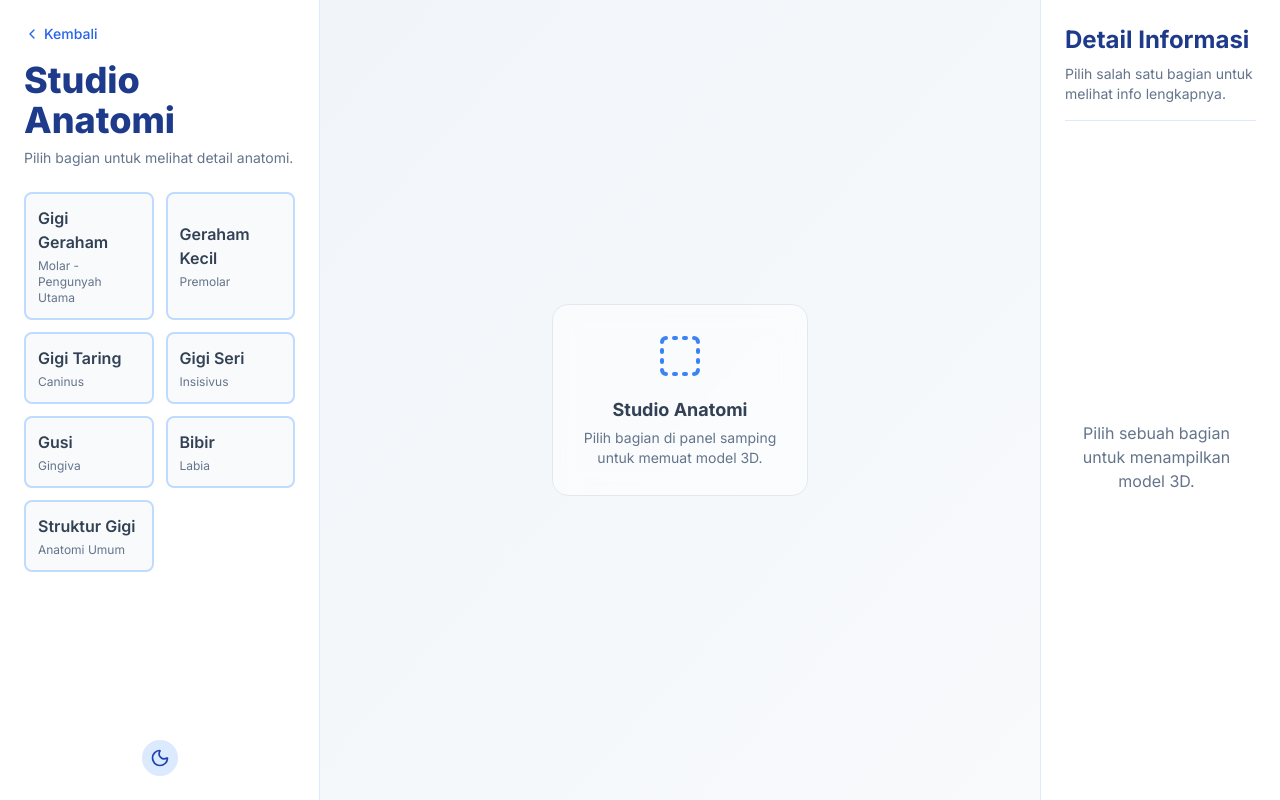
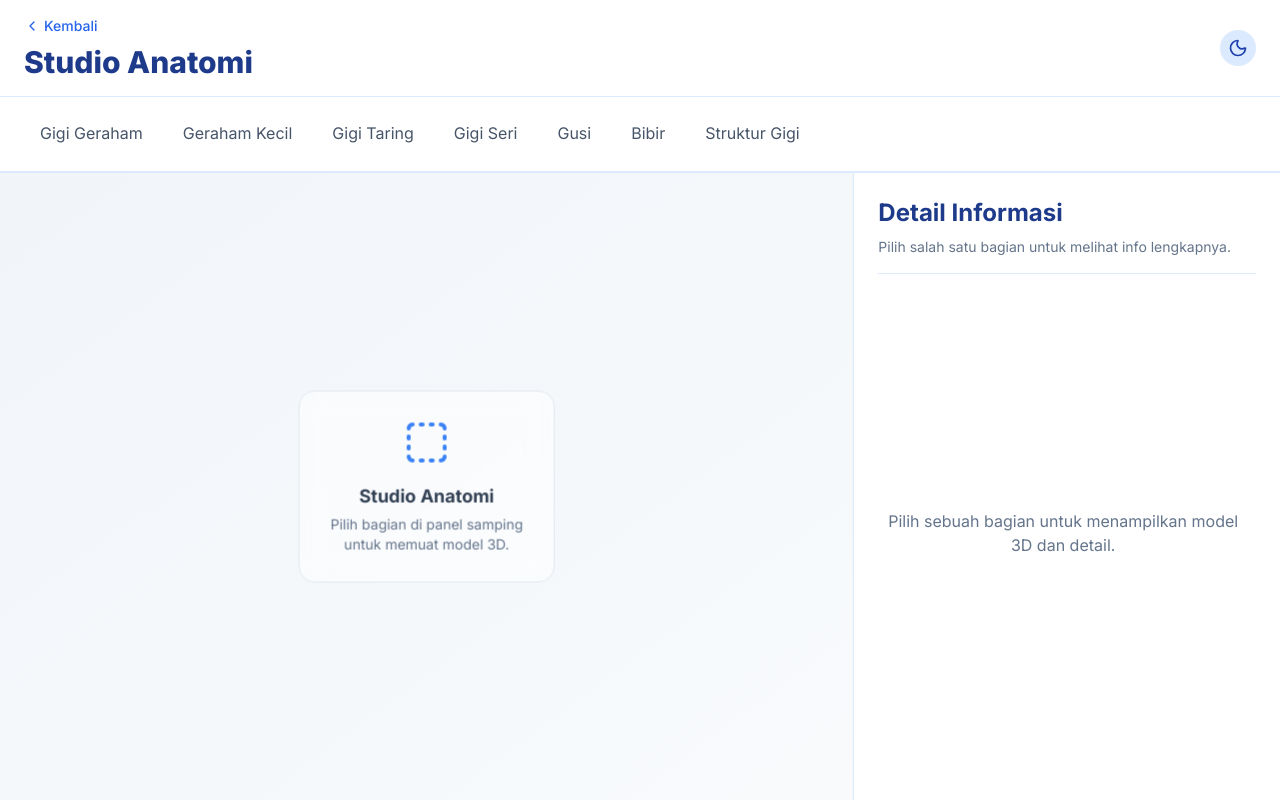
Before and after one commit to s-erzv/tooth-structure, a Next.js app: page /studio in a window 1280 px wide. Built offline with nearby package versions, Linux system fonts and the light colour scheme.

Commit message:
feat: change UI studio

```diff
--- a/package.json
+++ b/package.json
@@ -9,12 +9,17 @@
   },
   "dependencies": {
     "@headlessui/react": "^2.2.9",
+    "@radix-ui/react-tabs": "^1.1.13",
     "@react-three/drei": "^10.7.6",
     "@react-three/fiber": "^9.4.0",
+    "class-variance-authority": "^0.7.1",
+    "clsx": "^2.1.1",
     "lucide-react": "^0.546.0",
     "next": "15.5.5",
     "react": "19.1.0",
     "react-dom": "19.1.0",
+    "tailwind-merge": "^3.3.1",
+    "tailwindcss-animate": "^1.0.7",
     "three": "^0.180.0"
   },
   "devDependencies": {
--- a/src/app/globals.css
+++ b/src/app/globals.css
@@ -1,3 +1,68 @@
 @tailwind base;
 @tailwind components;
 @tailwind utilities;
+
+@layer base {
+  :root {
+    --background: 0 0% 100%;
+    --foreground: 0 0% 3.9%;
+    --card: 0 0% 100%;
+    --card-foreground: 0 0% 3.9%;
+    --popover: 0 0% 100%;
+    --popover-foreground: 0 0% 3.9%;
+    --primary: 0 0% 9%;
+    --primary-foreground: 0 0% 98%;
+    --secondary: 0 0% 96.1%;
+    --secondary-foreground: 0 0% 9%;
+    --muted: 0 0% 96.1%;
+    --muted-foreground: 0 0% 45.1%;
+    --accent: 0 0% 96.1%;
+    --accent-foreground: 0 0% 9%;
+    --destructive: 0 84.2% 60.2%;
+    --destructive-foreground: 0 0% 98%;
+    --border: 0 0% 89.8%;
+    --input: 0 0% 89.8%;
+    --ring: 0 0% 3.9%;
+    --chart-1: 12 76% 61%;
+    --chart-2: 173 58% 39%;
+    --chart-3: 197 37% 24%;
+    --chart-4: 43 74% 66%;
+    --chart-5: 27 87% 67%;
+    --radius: 0.5rem
+  }
+  .dark {
+    --background: 0 0% 3.9%;
+    --foreground: 0 0% 98%;
+    --card: 0 0% 3.9%;
+    --card-foreground: 0 0% 98%;
+    --popover: 0 0% 3.9%;
+    --popover-foreground: 0 0% 98%;
+    --primary: 0 0% 98%;
+    --primary-foreground: 0 0% 9%;
+    --secondary: 0 0% 14.9%;
+    --secondary-foreground: 0 0% 98%;
+    --muted: 0 0% 14.9%;
+    --muted-foreground: 0 0% 63.9%;
+    --accent: 0 0% 14.9%;
+    --accent-foreground: 0 0% 98%;
+    --destructive: 0 62.8% 30.6%;
+    --destructive-foreground: 0 0% 98%;
+    --border: 0 0% 14.9%;
+    --input: 0 0% 14.9%;
+    --ring: 0 0% 83.1%;
+    --chart-1: 220 70% 50%;
+    --chart-2: 160 60% 45%;
+    --chart-3: 30 80% 55%;
+    --chart-4: 280 65% 60%;
+    --chart-5: 340 75% 55%
+  }
+}
+
+@layer base {
+  * {
+    @apply border-border;
+  }
+  body {
+    @apply bg-background text-foreground;
+  }
+}
--- a/src/app/studio/page.js
+++ b/src/app/studio/page.js
@@ -1,9 +1,14 @@
 "use client";
 
-import React, { useState } from "react";
+import React, { useState, useRef, useEffect } from "react";
 import Link from "next/link";
-import { ChevronLeft, RotateCcw, Menu, X, Sun, Moon } from "lucide-react";
-
+import {
+  ChevronLeft,
+  ChevronRight,
+  RotateCcw,
+  Sun,
+  Moon,
+} from "lucide-react";
 import Scene from "../components/Scene.jsx";
 import { anatomyData } from "../data/anatomyData.js";
 
@@ -12,8 +17,51 @@ const defaultModelPath = "/models/test1/scene.gltf";
 export default function StudioPage() {
   const [selectedPartId, setSelectedPartId] = useState(null);
   const [tab, setTab] = useState("penjelasan");
-  const [mobileMenuOpen, setMobileMenuOpen] = useState(false);
   const [theme, setTheme] = useState("light");
+
+  const [showLeftArrow, setShowLeftArrow] = useState(false);
+  const [showRightArrow, setShowRightArrow] = useState(false);
+  const tabsContainerRef = useRef(null);
+
+  const checkScroll = () => {
+    const el = tabsContainerRef.current;
+    if (el) {
+      const isScrollable = el.scrollWidth > el.clientWidth;
+
+      const atStart = el.scrollLeft <= 10;
+
+      const atEnd = el.scrollLeft + el.clientWidth >= el.scrollWidth - 10;
+
+      setShowLeftArrow(isScrollable && !atStart);
+      setShowRightArrow(isScrollable && !atEnd);
+    }
+  };
+
+  useEffect(() => {
+    const el = tabsContainerRef.current;
+    if (el) {
+      const timer = setTimeout(checkScroll, 100);
+
+      el.addEventListener("scroll", checkScroll, { passive: true });
+      window.addEventListener("resize", checkScroll);
+
+      return () => {
+        clearTimeout(timer);
+        el.removeEventListener("scroll", checkScroll);
+        window.removeEventListener("resize", checkScroll);
+      };
+    }
+  }, [anatomyData]);
+
+  const scrollTabs = (direction) => {
+    const el = tabsContainerRef.current;
+    if (el) {
+      const scrollAmount =
+        direction === "left" ? -el.clientWidth * 0.8 : el.clientWidth * 0.8;
+      el.scrollBy({ left: scrollAmount, behavior: "smooth" });
+    }
+  };
+
 
   const selectedPart = anatomyData.find((p) => p.id === selectedPartId) || null;
 
@@ -24,52 +72,40 @@ export default function StudioPage() {
   const clearSelection = () => {
     setSelectedPartId(null);
     setTab("penjelasan");
-    setMobileMenuOpen(false);
   };
 
   const mainClass = theme === 'light'
     ? "bg-gradient-to-br from-slate-50 to-blue-50 text-slate-700"
     : "bg-gradient-to-br from-slate-900 to-blue-900 text-slate-300";
 
-  const asideLeftClass = theme === 'light'
-    ? "bg-white border-r border-blue-100 shadow-sm"
-    : "bg-slate-800/80 backdrop-blur-sm border-r border-slate-700";
-
-  const asideRightClass = theme === 'light'
-    ? "bg-white border-l border-blue-100 shadow-sm"
-    : "bg-slate-800/80 backdrop-blur-sm border-l border-slate-700";
+  const headerClass = theme === 'light'
+    ? "bg-white border-b border-blue-100"
+    : "bg-slate-800/80 backdrop-blur-sm border-b border-slate-700";
 
   const sceneBgClass = theme === 'light'
     ? "bg-gradient-to-br from-slate-100 to-slate-50"
     : "bg-slate-900";
 
+  const detailBgClass = theme === 'light'
+    ? "bg-white border-l border-blue-100 shadow-sm"
+    : "bg-slate-800/80 backdrop-blur-sm border-l border-slate-700";
+
   const headerTextClass = theme === 'light' ? "text-blue-900" : "text-teal-300";
   const subheaderTextClass = theme === 'light' ? "text-slate-500" : "text-slate-400";
   const linkClass = theme === 'light' ? "text-blue-600 hover:text-blue-700" : "text-sky-400 hover:underline";
 
-  const buttonClass = (partId) => {
+  const tabButtonClass = (partId) => {
     if (selectedPartId === partId) {
       return theme === 'light'
-        ? "bg-blue-600 text-white border-blue-700 shadow-md font-bold"
-        : "bg-teal-500 text-slate-900 border-teal-300 shadow-lg font-bold";
+        ? "border-b-2 border-blue-600 text-blue-600 font-semibold"
+        : "border-b-2 border-teal-400 text-teal-400 font-semibold";
     }
     return theme === 'light'
-      ? "bg-slate-50 hover:bg-blue-50 border-blue-200 text-slate-700 hover:border-blue-300"
-      : "bg-slate-800 hover:bg-slate-700 border-slate-700 text-slate-300";
+      ? "border-b-2 border-transparent text-slate-600 hover:text-slate-800 hover:border-blue-300"
+      : "border-b-2 border-transparent text-slate-400 hover:text-slate-200 hover:border-slate-600";
   };
 
-  const buttonTitleClass = (partId) => {
-    if (selectedPartId === partId) {
-      return theme === 'light' ? 'text-blue-100' : 'text-slate-800';
-    }
-    return theme === 'light' ? 'text-slate-500' : 'text-slate-400';
-  };
-
-  const resetBtnClass = theme === 'light'
-    ? "bg-blue-100 text-blue-700 hover:bg-blue-200"
-    : "bg-slate-700 text-slate-300 hover:bg-slate-600";
-
-  const tabClass = (t) => {
+  const subtabButtonClass = (t) => {
     if (tab === t) {
       return theme === 'light'
         ? "bg-blue-600 text-white shadow-sm"
@@ -80,53 +116,25 @@ export default function StudioPage() {
       : "bg-slate-700 text-slate-300 hover:bg-slate-600";
   };
 
+  const resetBtnClass = theme === 'light'
+    ? "bg-blue-100 text-blue-700 hover:bg-blue-200"
+    : "bg-slate-700 text-slate-300 hover:bg-slate-600";
+
   const proseClass = theme === 'light' ? "prose-blue text-slate-700" : "prose-invert";
 
   return (
-    <main className={`w-full h-screen flex flex-col md:flex-row font-sans overflow-hidden transition-colors duration-300 ${mainClass}`}>
-      <aside className={`${
-        mobileMenuOpen ? "fixed inset-0 z-50 w-full" : "hidden"
-      } md:flex md:static w-full md:w-1/3 lg:w-1/4 p-6 overflow-y-auto flex flex-col transition-colors duration-300 ${asideLeftClass}`}>
-
-        <button
-          onClick={() => setMobileMenuOpen(false)}
-          className={`md:hidden absolute top-4 right-4 p-2 rounded-lg ${theme === 'light' ? 'hover:bg-slate-100' : 'hover:bg-slate-700'}`}
-        >
-          <X size={20} className={theme === 'light' ? 'text-slate-600' : 'text-slate-300'} />
-        </button>
-
-        <header className="mb-6 mt-8 md:mt-0">
-          <Link href="/" className={`flex items-center text-sm mb-4 transition-colors font-medium ${linkClass}`}>
+    <main className={`w-full h-screen flex flex-col font-sans overflow-hidden transition-colors duration-300 ${mainClass}`}>
+      <header className={`${headerClass} transition-colors duration-300`}>
+        <div className={`px-6 py-4 flex items-center justify-between border-b transition-colors duration-300 ${theme === 'light' ? 'border-blue-100' : 'border-slate-700'}`}>
+          <div>
+            <Link href="/" className={`flex items-center text-sm mb-2 transition-colors font-medium ${linkClass}`}>
               <ChevronLeft size={16} className="mr-1" />
               Kembali
             </Link>
-          <h1 onClick={clearSelection} className={`text-3xl md:text-4xl font-extrabold cursor-pointer ${headerTextClass}`}>
+            <h1 onClick={clearSelection} className={`text-3xl font-extrabold cursor-pointer ${headerTextClass}`}>
               Studio Anatomi
             </h1>
-          <p className={`mt-2 text-sm ${subheaderTextClass}`}>
-            Pilih bagian untuk melihat detail anatomi.
-          </p>
-        </header>
-
-        <div className="flex-grow">
-          <div className="grid grid-cols-2 gap-3">
-            {anatomyData.map((part) => (
-              <button
-                key={part.id}
-                onClick={() => {
-                  setSelectedPartId(part.id);
-                  setMobileMenuOpen(false);
-                }}
-                className={`w-full text-left p-3 rounded-lg transition-all duration-200 border-2 ${buttonClass(part.id)}`}
-              >
-                <div className="font-semibold text-sm md:text-base">{part.name}</div>
-                <div className={`text-xs mt-1 ${buttonTitleClass(part.id)}`}>{part.title}</div>
-              </button>
-            ))}
           </div>
-        </div>
-
-        <div className="mt-6 flex justify-center">
           <button
             onClick={toggleTheme}
             className={`p-2 rounded-full transition-all duration-300 ${theme === 'light' ? 'bg-blue-100 hover:bg-blue-200' : 'bg-slate-700 hover:bg-slate-600'}`}
@@ -134,42 +142,97 @@ export default function StudioPage() {
             {theme === 'light' ? <Moon size={20} className="text-blue-800" /> : <Sun size={20} className="text-yellow-400" />}
           </button>
         </div>
-      </aside>
 
-      <div className="flex-1 flex flex-col md:flex-row min-h-0 overflow-hidden">
-        <section className={`relative flex-1 min-h-[35vh] md:min-h-0 transition-colors duration-300 ${sceneBgClass}`}>
+        <div className="relative">
+
+          {showLeftArrow && (
             <button
-            onClick={() => setMobileMenuOpen(!mobileMenuOpen)}
-            className={`md:hidden absolute top-4 left-4 z-30 p-2 rounded-lg shadow-md hover:shadow-lg transition-shadow ${theme === 'light' ? 'bg-white' : 'bg-white/10 backdrop-blur-sm'}`}
+              onClick={() => scrollTabs("left")}
+              className={`absolute left-0 top-0 bottom-0 z-10 flex items-center px-1 md:px-2 transition-opacity duration-300 ${
+                theme === "light"
+                  ? "bg-gradient-to-r from-white via-white/90 to-transparent text-blue-700"
+                  : "bg-gradient-to-r from-slate-800/90 via-slate-800/80 to-transparent backdrop-blur-sm text-sky-300"
+              }`}
             >
-            <Menu size={20} className={theme === 'light' ? "text-slate-700" : "text-slate-200"} />
+              <ChevronLeft size={24} />
             </button>
+          )}
+
+          <div
+            ref={tabsContainerRef}
+            className={`px-6 py-4 overflow-x-auto transition-colors duration-300 scroll-smooth ${theme === 'light' ? 'border-b border-blue-100' : 'border-b border-slate-700'}
+                      scrollbar-hide`}
+          >
+            <div className="flex gap-2">
+              {anatomyData.map((part) => (
+                <button
+                  key={part.id}
+                  onClick={() => {
+                    setSelectedPartId(part.id);
+                    setTab("penjelasan");
+                  }}
+                  className={`px-4 py-2 text-sm md:text-base transition-all whitespace-nowrap ${tabButtonClass(part.id)}`}
+                >
+                  {part.name}
+                </button>
+              ))}
+            </div>
+          </div>
+
+          {showRightArrow && (
+            <button
+              onClick={() => scrollTabs("right")}
+              className={`absolute right-0 top-0 bottom-0 z-10 flex items-center px-1 md:px-2 transition-opacity duration-300 ${
+                theme === "light"
+                  ? "bg-gradient-to-l from-white via-white/90 to-transparent text-blue-700"
+                  : "bg-gradient-to-l from-slate-800/90 via-slate-800/80 to-transparent backdrop-blur-sm text-sky-300"
+              }`}
+            >
+              <ChevronRight size={24} />
+            </button>
+          )}
+
+        </div>
+
+      </header>
+
+      <div className="flex-1 flex flex-col md:flex-row min-h-0 overflow-hidden gap-0">
+        <section className={`flex-1 min-h-[40vh] md:min-h-0 transition-colors duration-300 ${sceneBgClass}`}>
           <Scene modelPath={selectedPart ? selectedPart.modelPath : null} theme={theme} />
         </section>
 
-        <aside className={`w-full md:w-1/3 lg:w-1/4 p-4 md:p-6 overflow-y-hidden flex flex-col transition-colors duration-300 ${asideRightClass}`}>
+        <aside className={`w-full md:w-1/3 lg:w-1/3 p-4 md:p-6 overflow-hidden flex flex-col transition-colors duration-300 ${detailBgClass}`}>
           <div className="flex flex-col flex-grow h-full">
             <header className={`mb-4 pb-4 shrink-0 transition-colors duration-300 ${theme === 'light' ? 'border-b border-blue-100' : 'border-b border-slate-700'}`}>
               <div className="flex items-center justify-between gap-3">
+                <div>
                   <h2 className={`text-xl md:text-2xl font-bold ${headerTextClass}`}>
                     {selectedPart ? selectedPart.name : "Detail Informasi"}
                   </h2>
+                  <p className={`text-sm mt-2 ${subheaderTextClass}`}>
+                    {selectedPart ? selectedPart.title : "Pilih salah satu bagian untuk melihat info lengkapnya."}
+                  </p>
+                </div>
                 {selectedPart && (
-                  <button onClick={clearSelection} className={`flex items-center text-xs px-2 py-1 rounded transition-colors flex-shrink-0 ${resetBtnClass}`}>
+                  <button
+                    onClick={clearSelection}
+                    className={`flex items-center text-xs px-2 py-1 rounded transition-colors flex-shrink-0 ${resetBtnClass}`}
+                  >
                     <RotateCcw size={12} className="mr-1.5"/>
                     Reset
                   </button>
                 )}
               </div>
-              <p className={`text-sm mt-2 ${subheaderTextClass}`}>
-                {selectedPart ? selectedPart.title : "Pilih salah satu bagian untuk melihat info lengkapnya."}
-              </p>
             </header>
 
             {selectedPart && (
               <nav className={`flex gap-2 mb-4 flex-wrap shrink-0 pb-4 overflow-x-auto transition-colors duration-300 ${theme === 'light' ? 'border-b border-blue-100' : 'border-b border-slate-700'}`}>
                 {["penjelasan", "struktur", "fungsi", "penyakit", "perawatan"].map((t) => (
-                  <button key={t} onClick={() => setTab(t)} className={`px-3 py-1.5 rounded-md text-xs md:text-sm font-semibold transition-all whitespace-nowrap ${tabClass(t)}`}>
+                  <button
+                    key={t}
+                    onClick={() => setTab(t)}
+                    className={`px-3 py-1.5 rounded-md text-xs md:text-sm font-semibold transition-all whitespace-nowrap ${subtabButtonClass(t)}`}
+                  >
                     {t.charAt(0).toUpperCase() + t.slice(1)}
                   </button>
                 ))}
@@ -180,7 +243,7 @@ export default function StudioPage() {
               <div className="h-full">
                 {!selectedPart ? (
                   <div className={`flex items-center justify-center h-full ${subheaderTextClass}`}>
-                    <p className="text-center">Pilih sebuah bagian untuk menampilkan model 3D.</p>
+                    <p className="text-center">Pilih sebuah bagian untuk menampilkan model 3D dan detail.</p>
                   </div>
                 ) : (
                   <div className={`prose prose-sm max-w-none ${proseClass}`}>
@@ -208,13 +271,6 @@ export default function StudioPage() {
           </div>
         </aside>
       </div>
-
-      {mobileMenuOpen && (
-        <div
-          className="fixed inset-0 bg-black/40 z-40 md:hidden"
-          onClick={() => setMobileMenuOpen(false)}
-        />
-      )}
     </main>
   );
 }
--- /dev/null
+++ b/src/lib/util.ts
@@ -0,0 +1,6 @@
+import { type ClassValue, clsx } from "clsx"
+import { twMerge } from "tailwind-merge"
+
+export function cn(...inputs: ClassValue[]) {
+  return twMerge(clsx(inputs))
+}
--- /dev/null
+++ b/src/lib/utils.js
@@ -0,0 +1,6 @@
+import { clsx } from "clsx";
+import { twMerge } from "tailwind-merge"
+
+export function cn(...inputs) {
+  return twMerge(clsx(inputs));
+}
--- a/tailwind.config.js
+++ b/tailwind.config.js
@@ -3,6 +3,7 @@
 const { fontFamily } = require('tailwindcss/defaultTheme')
 
 module.exports = {
+    darkMode: ['class'],
     content: [
     './src/pages/**/*.{js,ts,jsx,tsx,mdx}',
     './src/components/**/*.{js,ts,jsx,tsx,mdx}',
@@ -11,19 +12,68 @@ module.exports = {
   theme: {
   	extend: {
   		colors: {
-        background: '#F8F9FA',
-        primary: '#0057FF',
-        accent: '#FF7A00',
+  			background: 'hsl(var(--background))',
+  			primary: {
+  				DEFAULT: 'hsl(var(--primary))',
+  				foreground: 'hsl(var(--primary-foreground))'
+  			},
+  			accent: {
+  				DEFAULT: 'hsl(var(--accent))',
+  				foreground: 'hsl(var(--accent-foreground))'
+  			},
   			text: '#212529',
   			'subtle-gray': '#6C757D',
+  			foreground: 'hsl(var(--foreground))',
+  			card: {
+  				DEFAULT: 'hsl(var(--card))',
+  				foreground: 'hsl(var(--card-foreground))'
+  			},
+  			popover: {
+  				DEFAULT: 'hsl(var(--popover))',
+  				foreground: 'hsl(var(--popover-foreground))'
+  			},
+  			secondary: {
+  				DEFAULT: 'hsl(var(--secondary))',
+  				foreground: 'hsl(var(--secondary-foreground))'
+  			},
+  			muted: {
+  				DEFAULT: 'hsl(var(--muted))',
+  				foreground: 'hsl(var(--muted-foreground))'
+  			},
+  			destructive: {
+  				DEFAULT: 'hsl(var(--destructive))',
+  				foreground: 'hsl(var(--destructive-foreground))'
+  			},
+  			border: 'hsl(var(--border))',
+  			input: 'hsl(var(--input))',
+  			ring: 'hsl(var(--ring))',
+  			chart: {
+  				'1': 'hsl(var(--chart-1))',
+  				'2': 'hsl(var(--chart-2))',
+  				'3': 'hsl(var(--chart-3))',
+  				'4': 'hsl(var(--chart-4))',
+  				'5': 'hsl(var(--chart-5))'
+  			}
   		},
   		fontFamily: {
-        sans: ['var(--font-inter)', ...fontFamily.sans],
-        heading: ['var(--font-poppins)', ...fontFamily.sans],
+  			sans: [
+  				'var(--font-inter)',
+                    ...fontFamily.sans
+                ],
+  			heading: [
+  				'var(--font-poppins)',
+                    ...fontFamily.sans
+                ]
   		},
-    },
+  		borderRadius: {
+  			lg: 'var(--radius)',
+  			md: 'calc(var(--radius) - 2px)',
+  			sm: 'calc(var(--radius) - 4px)'
+  		}
+  	}
   },
   plugins: [
     require('@tailwindcss/typography'),
+      require("tailwindcss-animate")
 ],
 }
```
Also changed, not shown: src/components/ui/tabs.jsx (added, +43 -0 lines), components.json (added), 1 other file (tests, documents, lock files or other folders). Lines whose indentation alone changed are shown as unchanged.
